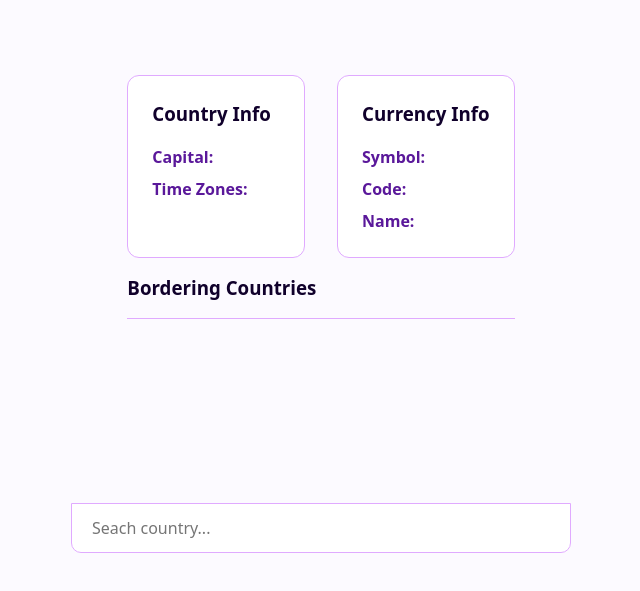
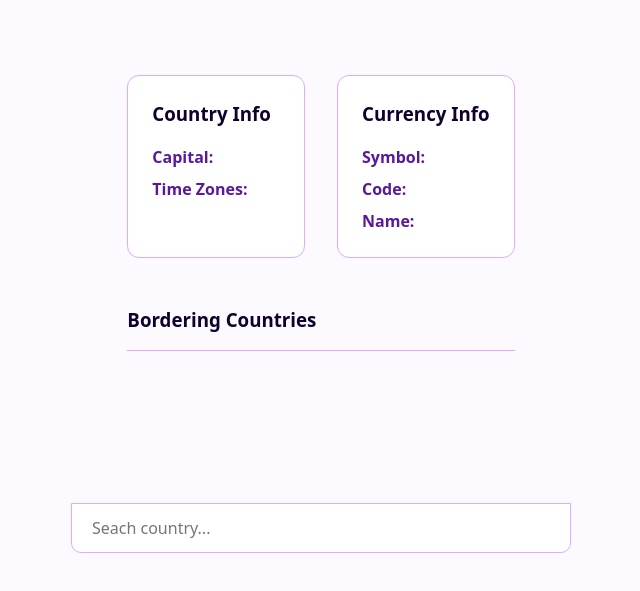
Before and after one commit to coolzacode/GlobalBase, a website built with webpack: page src/template.html in a window 1280 px wide. Shown: the part 207-798 px from the top of the page, without its empty margins (319-959 px from the left). Built offline with nearby package versions, Linux system fonts and the light colour scheme; no server answers.

Commit message:
fix: css typo

```diff
--- a/src/styles.css
+++ b/src/styles.css
@@ -41,7 +41,7 @@ body {
   transition: background-color 0.3s ease;
 }
 
-#dahboard-display {
+#dashboard-display {
   display: flex;
   flex-direction: column;
   gap: 2rem;
```
